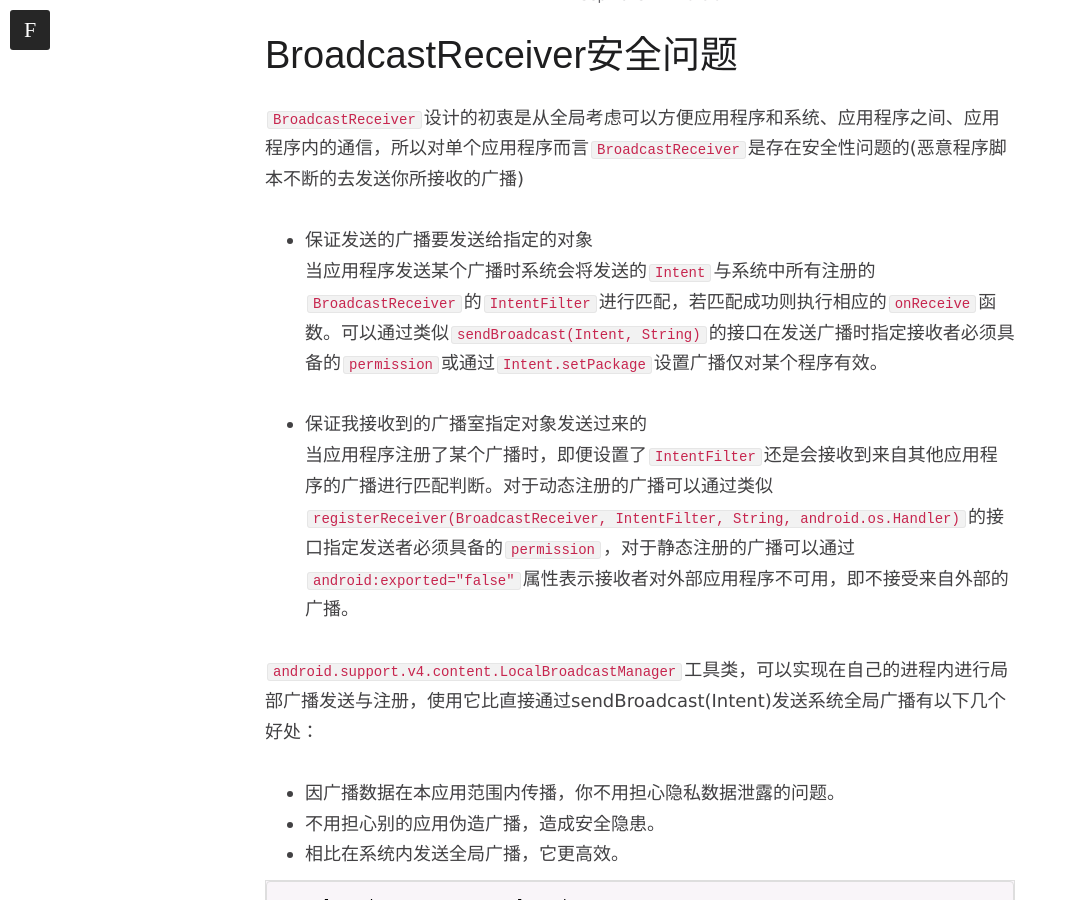
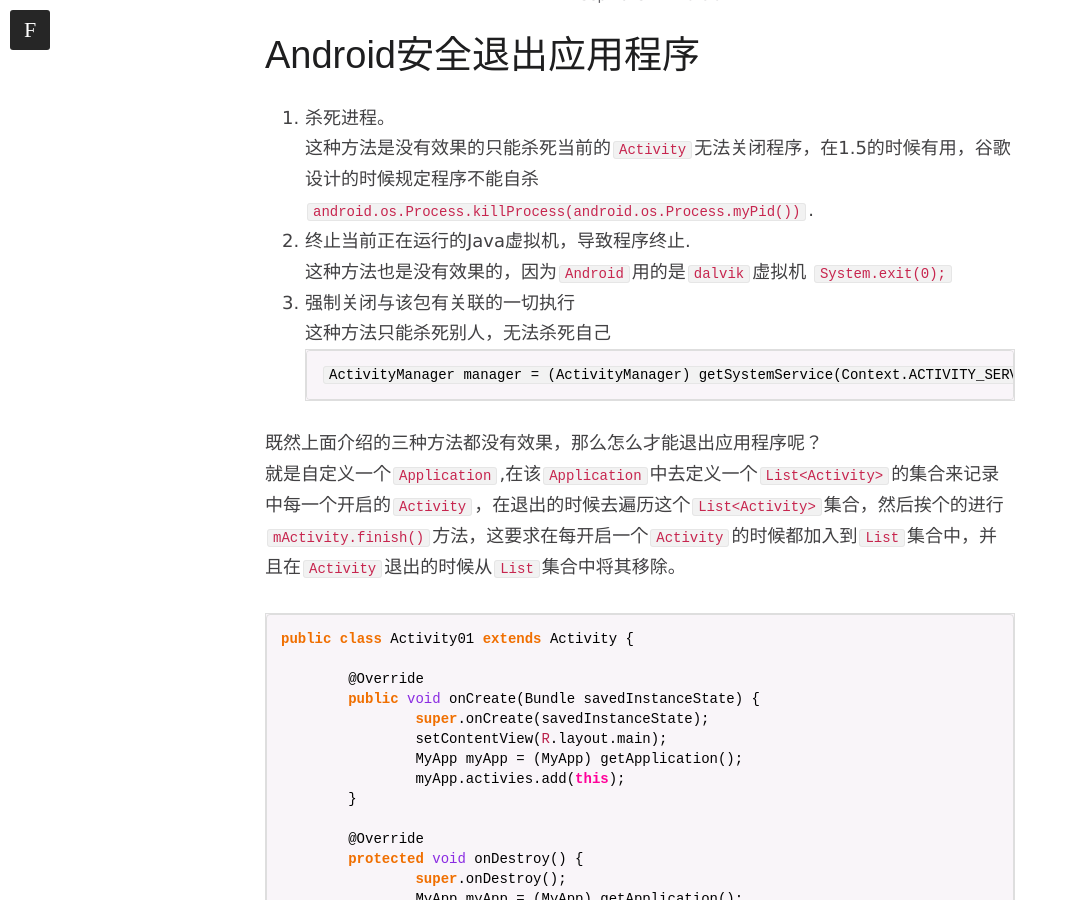
Before and after one commit to CharonChui/charonchui.github.io, a Jekyll site: the page built from _posts/2013-09-22-Android-Andorid安全退出应用程序.md, in a window 1280 px wide and 900 px high, scrolled down 830 px. Shown: the whole window, without its empty margins (0-1068 px from the left). Built offline with Jekyll 4.4.1, drawn with Linux system fonts in a browser that asks for light colours; some web fonts are replaced; comment, search, counter and statistics services are not loaded; some of the changed text lies outside the part shown.

Commit message:
Modify two blogs.

````diff
--- a/_posts/2013-09-22-Android-Andorid安全退出应用程序.md
+++ b/_posts/2013-09-22-Android-Andorid安全退出应用程序.md
@@ -12,48 +12,103 @@ published: true
 ---
 
 
-BroadcastReceiver安全问题
+Android安全退出应用程序
 ===
 
-`BroadcastReceiver`设计的初衷是从全局考虑可以方便应用程序和系统、应用程序之间、应用程序内的通信，所以对单个应用程序而言`BroadcastReceiver`是存在安全性问题的(恶意程序脚本不断的去发送你所接收的广播)
-- 保证发送的广播要发送给指定的对象
-    当应用程序发送某个广播时系统会将发送的`Intent`与系统中所有注册的`BroadcastReceiver`的`IntentFilter`进行匹配，若匹配成功则执行相应的`onReceive`函数。可以通过类似`sendBroadcast(Intent, String)`的接口在发送广播时指定接收者必须具备的`permission`或通过`Intent.setPackage`设置广播仅对某个程序有效。
+1. 杀死进程。
+    这种方法是没有效果的只能杀死当前的`Activity`无法关闭程序，在1.5的时候有用，谷歌设计的时候规定程序不能自杀`android.os.Process.killProcess(android.os.Process.myPid())`.
+2. 终止当前正在运行的Java虚拟机，导致程序终止.
+    这种方法也是没有效果的，因为`Android`用的是`dalvik`虚拟机
+    `System.exit(0);`
+3. 强制关闭与该包有关联的一切执行
+    这种方法只能杀死别人，无法杀死自己
+    ```java
+    ActivityManager manager = (ActivityManager) getSystemService(Context.ACTIVITY_SERVICE);
+    manager.restartPackage(getPackageName());
+    同时需要申请权限
+    <uses-permission android:name="android.permission.RESTART_PACKAGES" />
+    ```
 
-- 保证我接收到的广播室指定对象发送过来的
-    当应用程序注册了某个广播时，即便设置了`IntentFilter`还是会接收到来自其他应用程序的广播进行匹配判断。对于动态注册的广播可以通过类似`registerReceiver(BroadcastReceiver, IntentFilter, String, android.os.Handler)`的接口指定发送者必须具备的`permission`，对于静态注册的广播可以通过`android:exported="false"`属性表示接收者对外部应用程序不可用，即不接受来自外部的广播。
+既然上面介绍的三种方法都没有效果，那么怎么才能退出应用程序呢？
+就是自定义一个`Application`,在该`Application`中去定义一个`List<Activity>`的集合来记录中每一个开启的`Activity`，在退出的时候去遍历这个`List<Activity>`集合，然后挨个的进行`mActivity.finish()`方法，这要求在每开启一个`Activity`的时候都加入到`List`集合中，并且在`Activity`退出的时候从`List`集合中将其移除。
+```java
+public class Activity01 extends Activity {
 
-`android.support.v4.content.LocalBroadcastManager`工具类，可以实现在自己的进程内进行局部广播发送与注册，使用它比直接通过sendBroadcast(Intent)发送系统全局广播有以下几个好处：
-- 因广播数据在本应用范围内传播，你不用担心隐私数据泄露的问题。
-- 不用担心别的应用伪造广播，造成安全隐患。
-- 相比在系统内发送全局广播，它更高效。
+	@Override
+	public void onCreate(Bundle savedInstanceState) {
+		super.onCreate(savedInstanceState);
+		setContentView(R.layout.main);
+		MyApp myApp = (MyApp) getApplication();
+		myApp.activies.add(this);
+	}
 
-```java
- LocalBroadcastManager mLocalBroadcastManager;
- BroadcastReceiver mReceiver;
+	@Override
+	protected void onDestroy() {
+		super.onDestroy();
+		MyApp myApp = (MyApp) getApplication();
+		myApp.activies.remove(this);
+	}
 
-@Override
-protected void onCreate(Bundle savedInstanceState) {
-	super.onCreate(savedInstanceState);
-	 IntentFilter filter = new IntentFilter();
-	 filter.addAction("test");
+	public void click1(View view){
+		Intent intent = new Intent(this,Activity01.class);
+		startActivity(intent);
+	}
+	public void click2(View view){
+		Intent intent = new Intent(this,Activity02.class);
+		startActivity(intent);
+	}
 
-	 mReceiver = new BroadcastReceiver() {
-		@Override
-		public void onReceive(Context context, Intent intent) {
-			if (intent.getAction().equals("test")) {
-				//Do Something
-			}
-		}
-	};
-	mLocalBroadcastManager = LocalBroadcastManager.getInstance(this);
-	mLocalBroadcastManager.registerReceiver(mReceiver, filter);
+	public void exit(View view){
+		MyApp myApp = (MyApp) getApplication();
+		 for(Activity ac : myApp.activies){
+			 ac.finish();
+		 }
+	}
 }
 
+public class Activity02 extends Activity {
 
-@Override
-protected void onDestroy() {
-   mLocalBroadcastManager.unregisterReceiver(mReceiver);
-   super.onDestroy();
+	@Override
+	public void onCreate(Bundle savedInstanceState) {
+		super.onCreate(savedInstanceState);
+		setContentView(R.layout.main2);
+		MyApp myApp = (MyApp) getApplication();
+		myApp.activies.add(this);
+	}
+
+	public void click1(View view) {
+		Intent intent = new Intent(this, Activity01.class);
+		startActivity(intent);
+	}
+
+	public void click2(View view) {
+		Intent intent = new Intent(this, Activity02.class);
+		startActivity(intent);
+	}
+
+	public void exit(View view) {
+		MyApp myApp = (MyApp) getApplication();
+		for (Activity ac : myApp.activies) {
+			ac.finish();
+		}
+	}
+
+	@Override
+	protected void onDestroy() {
+		super.onDestroy();
+		MyApp myApp = (MyApp) getApplication();
+		myApp.activies.remove(this);
+	}
+}
+
+public class MyApp extends Application {
+	//存放当前应用程序里面打开的所有的activity
+	public List<Activity> activies;
+	@Override
+	public void onCreate() {
+		activies = new ArrayList<Activity>();
+		super.onCreate();
+	}
 }
 ```
 
````
Also changed, not shown: other parts of _posts/2013-09-22-Android-Andorid安全退出应用程序.md (+0 -5 lines), _posts/2014-05-06-Android-BroadcastReceiver安全问题.md (+4 -5 lines), README.md.
